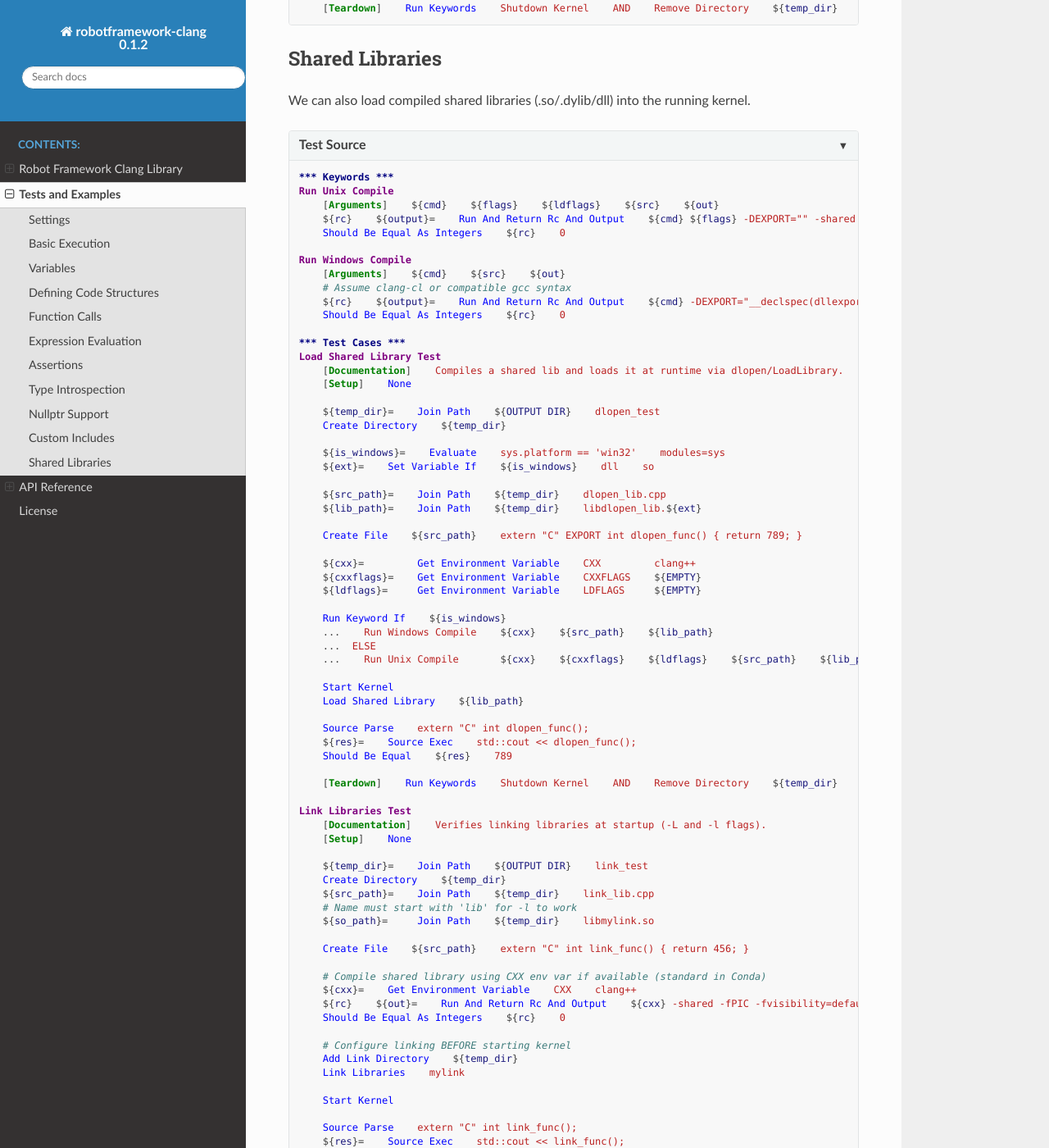
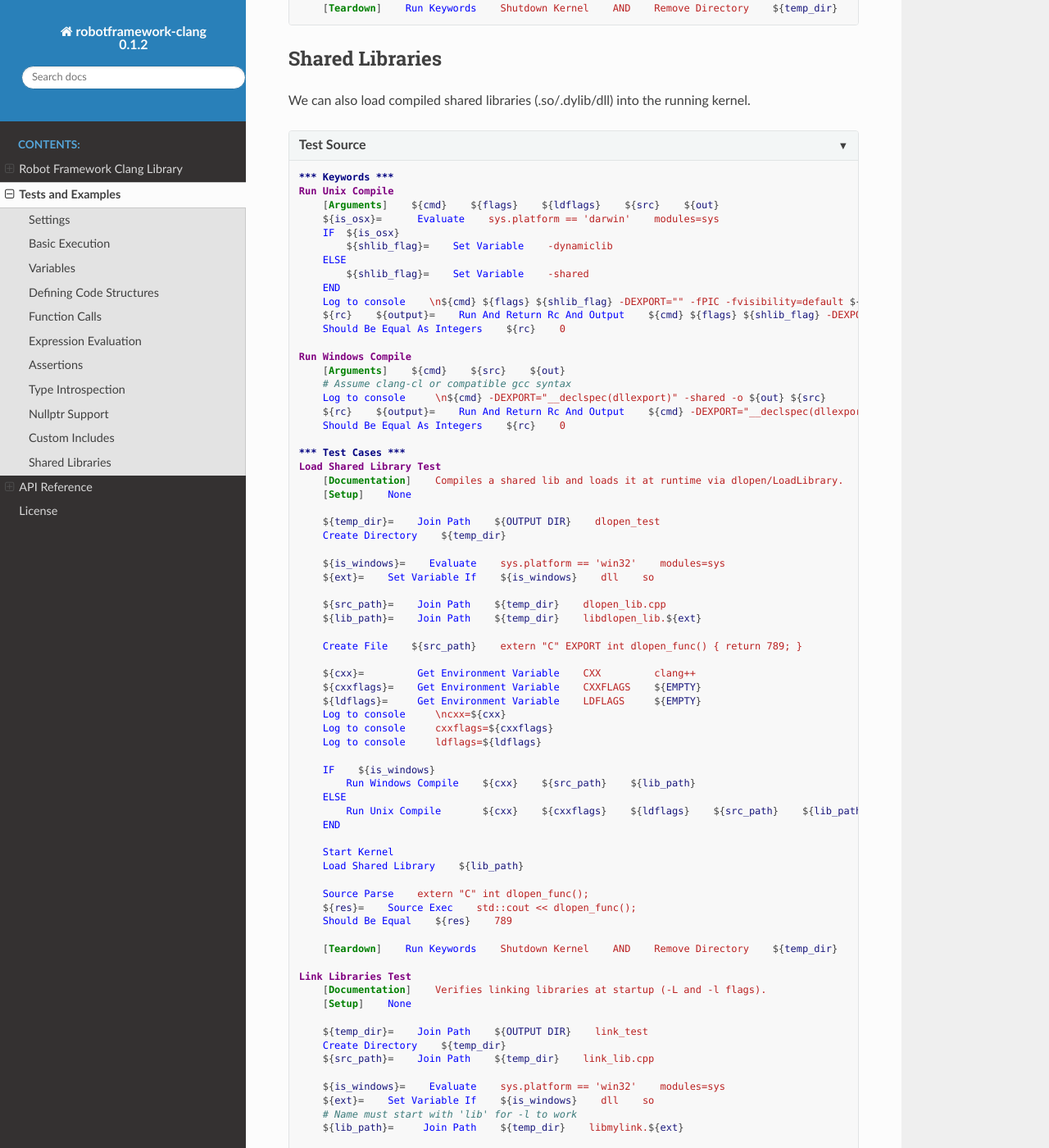
Before and after one commit to maxrossello/robotframework-clang, a Sphinx documentation site: the page built from docs/tests.rst, in a window 1280 px wide and 1400 px high, scrolled down 3689 px. Shown: the whole window at 82% size. Built offline with Sphinx 7.4.7 and the Read the Docs theme 3.1.0, drawn with Linux system fonts in a browser that asks for light colours; some of the changed text lies outside the part shown.

```diff
--- a/docs/tests.rst
+++ b/docs/tests.rst
@@ -181,12 +181,20 @@
     *** Keywords ***
     Run Unix Compile
         [Arguments]    ${cmd}    ${flags}    ${ldflags}    ${src}    ${out}
-        ${rc}    ${output}=    Run And Return Rc And Output    ${cmd} ${flags} -DEXPORT="" -shared -fPIC -fvisibility=default ${ldflags} -o ${out} ${src}
+        ${is_osx}=      Evaluate    sys.platform == 'darwin'    modules=sys
+        IF  ${is_osx}
+            ${shlib_flag}=    Set Variable    -dynamiclib
+        ELSE
+            ${shlib_flag}=    Set Variable    -shared
+        END
+        Log to console    \n${cmd} ${flags} ${shlib_flag} -DEXPORT="" -fPIC -fvisibility=default ${ldflags} -o ${out} ${src}
+        ${rc}    ${output}=    Run And Return Rc And Output    ${cmd} ${flags} ${shlib_flag} -DEXPORT="" -fPIC -fvisibility=default ${ldflags} -o ${out} ${src}
         Should Be Equal As Integers    ${rc}    0
 
     Run Windows Compile
         [Arguments]    ${cmd}    ${src}    ${out}
         # Assume clang-cl or compatible gcc syntax
+        Log to console     \n${cmd} -DEXPORT="__declspec(dllexport)" -shared -o ${out} ${src}
         ${rc}    ${output}=    Run And Return Rc And Output    ${cmd} -DEXPORT="__declspec(dllexport)" -shared -o ${out} ${src}
         Should Be Equal As Integers    ${rc}    0
 
@@ -209,11 +217,15 @@
         ${cxx}=         Get Environment Variable    CXX         clang++
         ${cxxflags}=    Get Environment Variable    CXXFLAGS    ${EMPTY}
         ${ldflags}=     Get Environment Variable    LDFLAGS     ${EMPTY}
+        Log to console     \ncxx=${cxx}
+        Log to console     cxxflags=${cxxflags}
+        Log to console     ldflags=${ldflags}
 
-        Run Keyword If    ${is_windows}
-        ...    Run Windows Compile    ${cxx}    ${src_path}    ${lib_path}
-        ...  ELSE
-        ...    Run Unix Compile       ${cxx}    ${cxxflags}    ${ldflags}    ${src_path}    ${lib_path}
+        IF    ${is_windows}
+            Run Windows Compile    ${cxx}    ${src_path}    ${lib_path}
+        ELSE
+            Run Unix Compile       ${cxx}    ${cxxflags}    ${ldflags}    ${src_path}    ${lib_path}
+        END
 
         Start Kernel
         Load Shared Library    ${lib_path}
@@ -231,15 +243,22 @@
         ${temp_dir}=    Join Path    ${OUTPUT DIR}    link_test
         Create Directory    ${temp_dir}
         ${src_path}=    Join Path    ${temp_dir}    link_lib.cpp
+
+        ${is_windows}=    Evaluate    sys.platform == 'win32'    modules=sys
+        ${ext}=    Set Variable If    ${is_windows}    dll    so
         # Name must start with 'lib' for -l to work
-        ${so_path}=     Join Path    ${temp_dir}    libmylink.so
+        ${lib_path}=     Join Path    ${temp_dir}    libmylink.${ext}
 
         Create File    ${src_path}    extern "C" int link_func() { return 456; }
 
-        # Compile shared library using CXX env var if available (standard in Conda)
-        ${cxx}=    Get Environment Variable    CXX    clang++
-        ${rc}    ${out}=    Run And Return Rc And Output    ${cxx} -shared -fPIC -fvisibility=default -o ${so_path} ${src_path}
-        Should Be Equal As Integers    ${rc}    0
+        ${cxx}=         Get Environment Variable    CXX         clang++
+        ${cxxflags}=    Get Environment Variable    CXXFLAGS    ${EMPTY}
+        ${ldflags}=     Get Environment Variable    LDFLAGS     ${EMPTY}
+
+        Run Keyword If    ${is_windows}
+        ...    Run Windows Compile    ${cxx}    ${src_path}    ${lib_path}
+        ...  ELSE
+        ...    Run Unix Compile       ${cxx}    ${cxxflags}    ${ldflags}    ${src_path}    ${lib_path}
 
         # Configure linking BEFORE starting kernel
         Add Link Directory    ${temp_dir}
```
Also changed, not shown: 2 other files.
